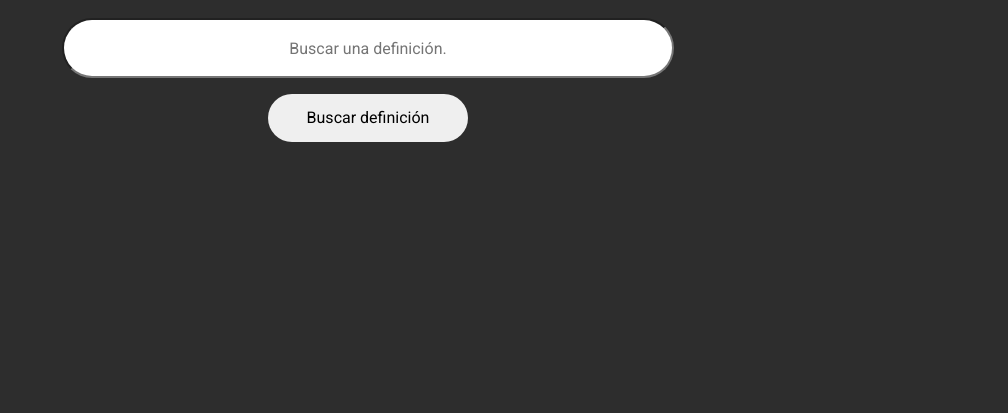
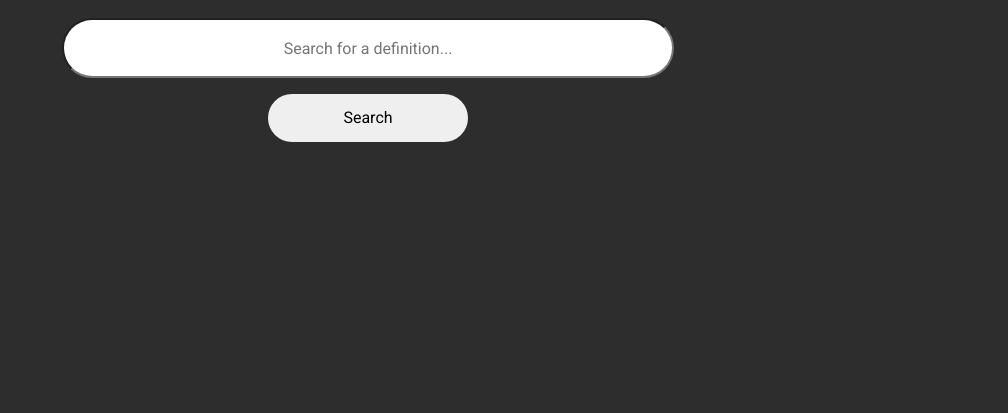
Before and after one commit to matper86/web-developer-glossary, a plain HTML site: page index.html in a window 1280 px wide. Shown: the part 317-730 px from the top of the page, without its empty margins (272-1280 px from the left). Drawn offline with Linux system fonts and the light colour scheme.

Commit message:
12 upgrade

```diff
--- a/index.html
+++ b/index.html
@@ -39,8 +39,8 @@
                 <label for="buscador"></label>
             </div>
             <div class="buscador">
-                <input type="text" id="buscador" placeholder="Buscar una definición.">
-                <button onclick="">Buscar definición</button>
+                <input type="text" id="buscador" placeholder="Search for a definition...">
+                <button onclick="">Search</button>
             </div>
         </div>
     </main>
```
